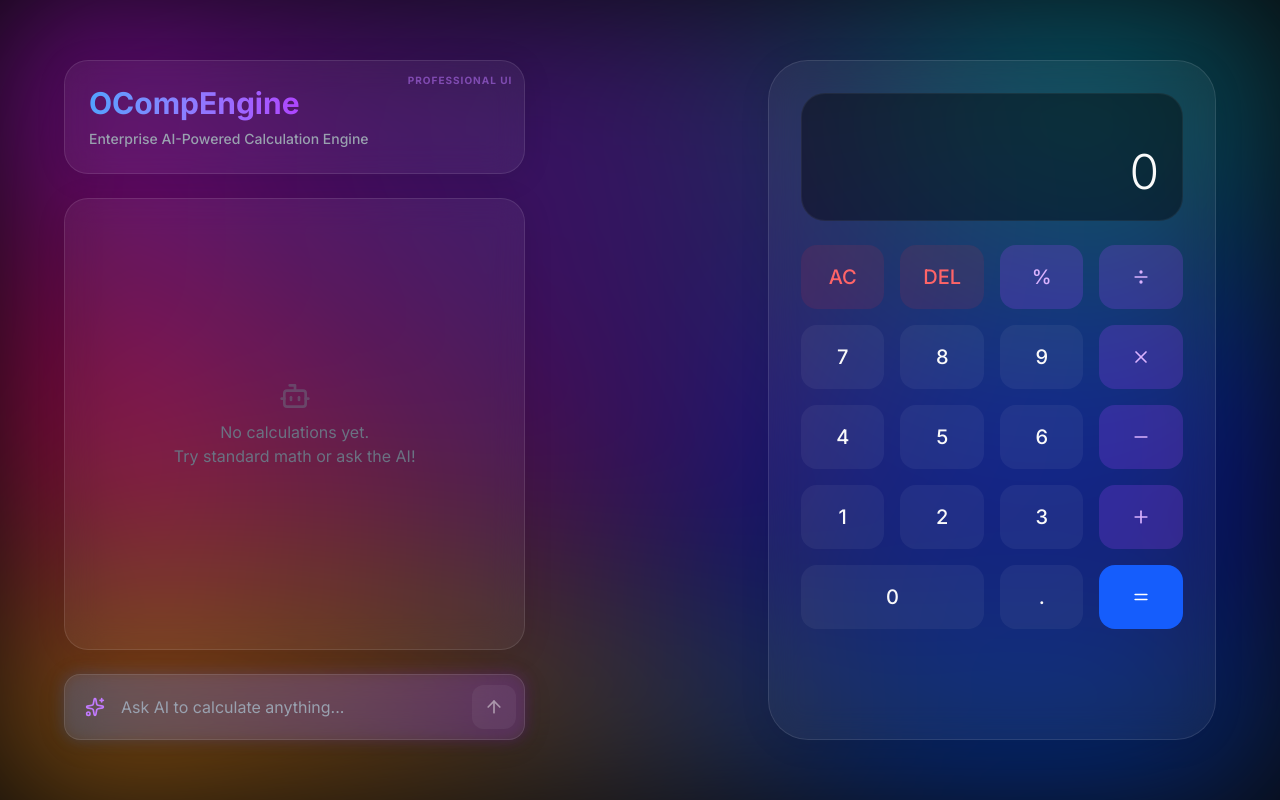
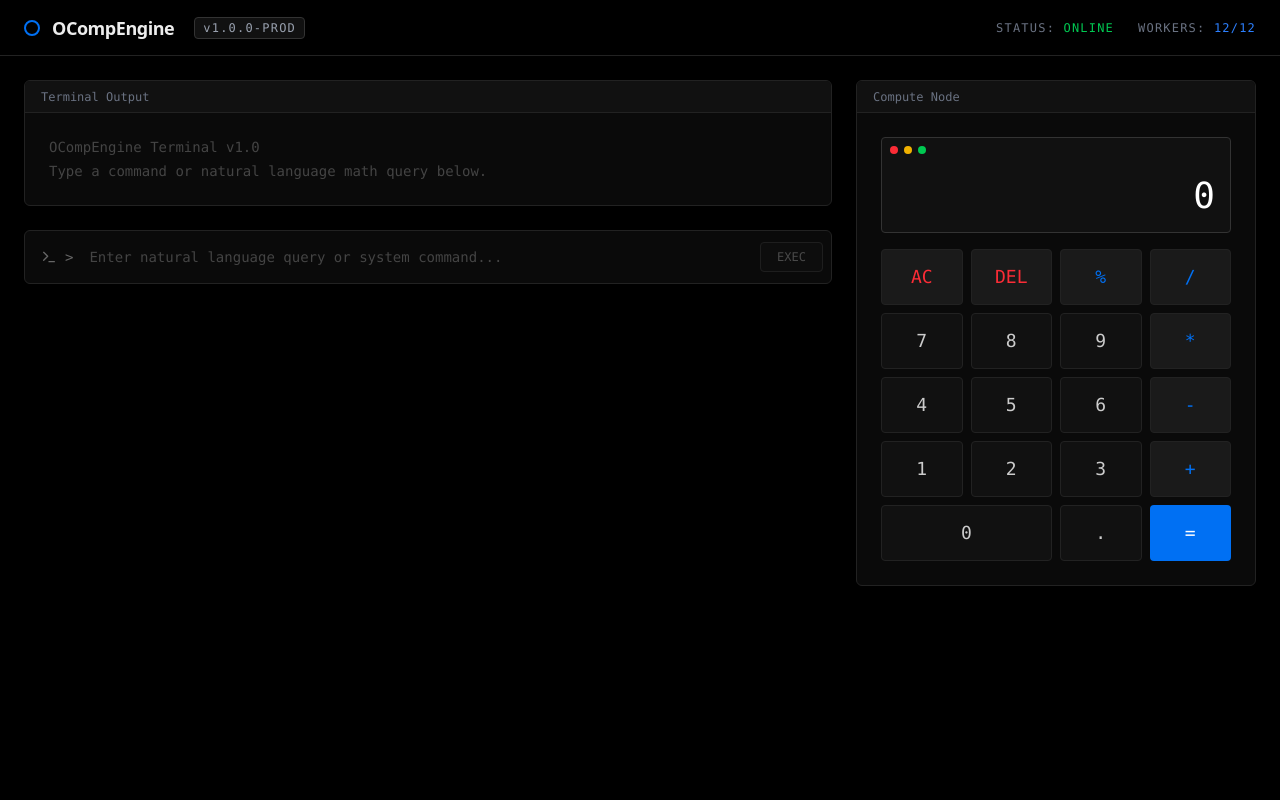
Before and after one commit to ovishkh/Al-powered_multi-threaded_highly-scalable_calculator, a Next.js app in the folder frontend/: page / in a window 1280 px wide. Built offline with nearby package versions, Linux system fonts and the light colour scheme.

Commit message:
feat: complete UI overhaul to industrial terminal aesthetic

```diff
--- a/frontend/src/app/globals.css
+++ b/frontend/src/app/globals.css
@@ -1,64 +1,38 @@
 @import "tailwindcss";
 
-@theme {
-  --color-glass: rgba(255, 255, 255, 0.05);
-  --color-glass-border: rgba(255, 255, 255, 0.1);
-}
-
 :root {
-  --background: #09090b;
-  --foreground: #fafafa;
+  --background: #000000;
+  --foreground: #ededed;
 }
 
 body {
   color: var(--foreground);
   background: var(--background);
   font-family: -apple-system, BlinkMacSystemFont, "Segoe UI", Roboto, "Helvetica Neue", Arial, sans-serif;
-  overflow: hidden;
+  overflow-x: hidden;
 }
 
-/* Beautiful Animated Gradient Background */
-.bg-mesh {
-  position: absolute;
-  top: 0;
-  left: 0;
-  right: 0;
-  bottom: 0;
-  background-color: #0f111a;
-  background-image:
-    radial-gradient(at 40% 20%, hsla(271,78%,35%,1) 0px, transparent 50%),
-    radial-gradient(at 80% 0%, hsla(189,100%,36%,1) 0px, transparent 50%),
-    radial-gradient(at 0% 50%, hsla(334,100%,48%,1) 0px, transparent 50%),
-    radial-gradient(at 80% 50%, hsla(242,100%,50%,1) 0px, transparent 50%),
-    radial-gradient(at 0% 100%, hsla(34,100%,53%,1) 0px, transparent 50%),
-    radial-gradient(at 80% 100%, hsla(220,100%,45%,1) 0px, transparent 50%),
-    radial-gradient(at 0% 0%, hsla(293,100%,51%,1) 0px, transparent 50%);
-  filter: blur(80px);
-  z-index: -1;
-  opacity: 0.6;
+/* Custom Scrollbar for premium industrial feel */
+::-webkit-scrollbar {
+  width: 4px;
+  height: 4px;
+}
+::-webkit-scrollbar-track {
+  background: #000000;
+}
+::-webkit-scrollbar-thumb {
+  background: #333333;
+  border-radius: 0;
+}
+::-webkit-scrollbar-thumb:hover {
+  background: #555555;
 }
 
-/* Premium Glassmorphism Utility */
-.glass {
-  background: var(--color-glass);
-  backdrop-filter: blur(16px);
-  -webkit-backdrop-filter: blur(16px);
-  border: 1px solid var(--color-glass-border);
-  box-shadow: 0 4px 30px rgba(0, 0, 0, 0.1);
+/* Terminal blink cursor */
+.animate-blink {
+  animation: blink 1s step-end infinite;
 }
-
-/* Custom Scrollbar for premium feel */
-::-webkit-scrollbar {
-  width: 6px;
-  height: 6px;
+@keyframes blink {
+  0%, 100% { opacity: 1; }
+  50% { opacity: 0; }
 }
-::-webkit-scrollbar-track {
-  background: transparent;
-}
-::-webkit-scrollbar-thumb {
-  background: rgba(255, 255, 255, 0.2);
-  border-radius: 10px;
-}
-::-webkit-scrollbar-thumb:hover {
-  background: rgba(255, 255, 255, 0.4);
-}
--- a/frontend/src/app/page.tsx
+++ b/frontend/src/app/page.tsx
@@ -6,43 +6,56 @@ import { History } from '@/components/History';
 
 export default function Home() {
   return (
-    <main className="min-h-screen relative p-4 md:p-8 flex items-center justify-center">
-      {/* Background Mesh */}
-      <div className="bg-mesh" />
+    <div className="min-h-screen bg-black text-[#ededed] flex flex-col font-sans">
+      {/* Top Navigation Bar */}
+      <header className="h-14 border-b border-[#222] flex items-center px-6 justify-between shrink-0">
+        <div className="flex items-center gap-3">
+          <div className="w-4 h-4 rounded-full border-2 border-[#0070F3]"></div>
+          <h1 className="font-bold tracking-tight text-lg">OCompEngine</h1>
+          <span className="bg-[#111] border border-[#333] text-xs px-2 py-0.5 rounded text-gray-400 font-mono tracking-widest ml-2">
+            v1.0.0-PROD
+          </span>
+        </div>
+        <div className="text-xs font-mono text-gray-500 uppercase tracking-widest flex gap-6">
+          <span>Status: <span className="text-green-500">Online</span></span>
+          <span>Workers: <span className="text-blue-500">12/12</span></span>
+        </div>
+      </header>
 
-      {/* Main Container */}
-      <div className="w-full max-w-6xl mx-auto grid grid-cols-1 lg:grid-cols-12 gap-8 items-start relative z-10">
+      {/* Main Grid Workspace */}
+      <main className="flex-1 p-6 flex flex-col lg:flex-row gap-6 h-[calc(100vh-3.5rem)] overflow-hidden">
 
-        {/* Left Column: History & AI Prompt */}
-        <div className="lg:col-span-5 flex flex-col gap-6 h-[85vh]">
-          {/* Header */}
-          <div className="glass p-6 rounded-3xl relative overflow-hidden">
-            <div className="absolute top-0 right-0 p-3 text-[10px] font-bold uppercase tracking-widest text-purple-400/50">
-              Professional UI
+        {/* Left Column: History & Prompt */}
+        <div className="flex-1 flex flex-col gap-6 min-w-0 h-full">
+          {/* History Terminal */}
+          <div className="flex-1 min-h-0 bg-[#0A0A0A] border border-[#222] rounded-md overflow-hidden relative">
+            <div className="absolute top-0 left-0 right-0 h-8 border-b border-[#222] bg-[#111] flex items-center px-4 text-xs font-mono text-gray-500">
+              Terminal Output
             </div>
-            <h1 className="text-3xl font-bold bg-clip-text text-transparent bg-gradient-to-r from-blue-400 via-purple-500 to-pink-500">
-              OCompEngine
-            </h1>
-            <p className="text-sm text-gray-400 mt-2 font-medium">Enterprise AI-Powered Calculation Engine</p>
+            <div className="pt-8 h-full">
+              <History />
+            </div>
           </div>
 
-          {/* History Console */}
-          <div className="flex-1 min-h-0">
-            <History />
-          </div>
-
-          {/* AI NLP Prompt */}
+          {/* AI NLP Prompt Input */}
           <div className="shrink-0">
             <AIPrompt />
           </div>
         </div>
 
-        {/* Right Column: Calculator */}
-        <div className="lg:col-span-7 flex justify-center lg:justify-end h-full">
-          <Calculator />
+        {/* Right Column: Calculator Engine */}
+        <div className="w-full lg:w-[400px] shrink-0 h-full flex flex-col">
+          <div className="flex-1 bg-[#0A0A0A] border border-[#222] rounded-md overflow-hidden relative flex flex-col">
+            <div className="h-8 border-b border-[#222] bg-[#111] flex items-center px-4 text-xs font-mono text-gray-500 shrink-0">
+              Compute Node
+            </div>
+            <div className="flex-1 p-6 overflow-y-auto flex flex-col items-center justify-center">
+              <Calculator />
+            </div>
+          </div>
         </div>
 
-      </div>
-    </main>
+      </main>
+    </div>
   );
 }
--- a/frontend/src/components/AIPrompt.tsx
+++ b/frontend/src/components/AIPrompt.tsx
@@ -2,8 +2,7 @@
 
 import { useState } from 'react';
 import { useCalcStore } from '@/store/calcStore';
-import { motion } from 'framer-motion';
-import { Sparkles, ArrowUp } from 'lucide-react';
+import { Terminal } from 'lucide-react';
 
 export function AIPrompt() {
   const [prompt, setPrompt] = useState('');
@@ -18,32 +17,30 @@ export function AIPrompt() {
   };
 
   return (
-    <form onSubmit={handleSubmit} className="relative group">
-      <div className="absolute inset-0 bg-gradient-to-r from-blue-500 to-purple-600 rounded-2xl blur opacity-25 group-hover:opacity-40 transition duration-500"></div>
-
-      <div className="relative glass rounded-2xl p-2 flex items-center gap-2">
-        <div className="pl-3 text-purple-400">
-          <Sparkles size={20} className={isLoading ? "animate-pulse" : ""} />
+    <form onSubmit={handleSubmit} className="w-full">
+      <div className="bg-[#0A0A0A] border border-[#222] rounded-md p-1 flex items-center focus-within:border-[#0070F3] transition-colors duration-200">
+        <div className="pl-3 pr-2 text-[#666] flex items-center gap-2">
+          <Terminal size={16} />
+          <span className="font-mono text-sm">{'>'}</span>
         </div>
 
         <input
           type="text"
           value={prompt}
           onChange={(e) => setPrompt(e.target.value)}
-          placeholder="Ask AI to calculate anything..."
-          className="flex-1 bg-transparent border-none outline-none text-white placeholder-gray-400 px-2 py-3"
+          placeholder="Enter natural language query or system command..."
+          className="flex-1 bg-transparent border-none outline-none text-[#eee] font-mono text-sm placeholder-[#444] px-2 py-3"
           disabled={isLoading}
+          autoComplete="off"
         />
 
-        <motion.button
-          whileHover={{ scale: 1.05 }}
-          whileTap={{ scale: 0.95 }}
+        <button
           type="submit"
           disabled={!prompt.trim() || isLoading}
-          className="bg-white/10 hover:bg-white/20 p-3 rounded-xl transition-colors disabled:opacity-50 disabled:cursor-not-allowed"
+          className="mr-1 bg-[#111] text-[#888] border border-[#333] hover:text-white hover:border-[#666] px-4 py-1.5 rounded-sm font-mono text-xs transition-colors disabled:opacity-50 disabled:cursor-not-allowed"
         >
-          <ArrowUp size={20} />
-        </motion.button>
+          {isLoading ? 'EXECUTING...' : 'EXEC'}
+        </button>
       </div>
     </form>
   );
--- a/frontend/src/components/Calculator.tsx
+++ b/frontend/src/components/Calculator.tsx
@@ -2,32 +2,31 @@
 
 import { useCalcStore } from '@/store/calcStore';
 import { motion } from 'framer-motion';
-import { Delete, Divide, Minus, Plus, X, Equal } from 'lucide-react';
 
 const BUTTONS = [
   { label: 'AC', type: 'action', action: 'clear' },
   { label: 'DEL', type: 'action', action: 'delete' },
   { label: '%', type: 'operator', val: '%' },
-  { label: <Divide size={20} />, type: 'operator', val: '/' },
+  { label: '/', type: 'operator', val: '/' },
 
   { label: '7', type: 'num', val: '7' },
   { label: '8', type: 'num', val: '8' },
   { label: '9', type: 'num', val: '9' },
-  { label: <X size={20} />, type: 'operator', val: '*' },
+  { label: '*', type: 'operator', val: '*' },
 
   { label: '4', type: 'num', val: '4' },
   { label: '5', type: 'num', val: '5' },
   { label: '6', type: 'num', val: '6' },
-  { label: <Minus size={20} />, type: 'operator', val: '-' },
+  { label: '-', type: 'operator', val: '-' },
 
   { label: '1', type: 'num', val: '1' },
   { label: '2', type: 'num', val: '2' },
   { label: '3', type: 'num', val: '3' },
-  { label: <Plus size={20} />, type: 'operator', val: '+' },
+  { label: '+', type: 'operator', val: '+' },
 
   { label: '0', type: 'num', val: '0', className: 'col-span-2' },
   { label: '.', type: 'num', val: '.' },
-  { label: <Equal size={20} />, type: 'action', action: 'calc', className: 'bg-blue-600 hover:bg-blue-500 text-white' },
+  { label: '=', type: 'action', action: 'calc', className: 'bg-[#0070F3] hover:bg-[#005bb5] text-white border-transparent' },
 ];
 
 export function Calculator() {
@@ -44,37 +43,42 @@ export function Calculator() {
   };
 
   return (
-    <div className="glass w-full max-w-md rounded-[2.5rem] p-8 flex flex-col gap-6 shadow-2xl">
+    <div className="w-full max-w-sm flex flex-col gap-4 font-mono">
       {/* Display Screen */}
-      <div className="bg-black/40 border border-white/5 rounded-3xl p-6 h-32 flex flex-col justify-end items-end overflow-hidden">
+      <div className="bg-[#111] border border-[#333] rounded-sm p-4 h-24 flex flex-col justify-end items-end overflow-hidden relative">
+        <div className="absolute top-2 left-2 flex gap-1.5">
+          <div className="w-2 h-2 rounded-full bg-red-500"></div>
+          <div className="w-2 h-2 rounded-full bg-yellow-500"></div>
+          <div className="w-2 h-2 rounded-full bg-green-500"></div>
+        </div>
         <motion.div
           key={displayValue}
-          initial={{ opacity: 0, y: 10 }}
-          animate={{ opacity: 1, y: 0 }}
-          className="text-4xl md:text-5xl font-light tracking-tight truncate w-full text-right"
+          initial={{ opacity: 0 }}
+          animate={{ opacity: 1 }}
+          transition={{ duration: 0.1 }}
+          className="text-4xl text-white tracking-tight truncate w-full text-right"
         >
           {displayValue || '0'}
         </motion.div>
       </div>
 
       {/* Keypad */}
-      <div className="grid grid-cols-4 gap-4">
+      <div className="grid grid-cols-4 gap-2">
         {BUTTONS.map((btn, i) => (
-          <motion.button
+          <button
             key={i}
-            whileHover={{ scale: 1.05 }}
-            whileTap={{ scale: 0.95 }}
             onClick={() => handlePress(btn)}
             className={`
-              h-16 rounded-2xl flex items-center justify-center text-xl font-medium transition-colors
+              h-14 rounded-sm flex items-center justify-center text-lg transition-colors border border-[#222]
+              active:scale-95 duration-75
               ${btn.className || ''}
-              ${btn.type === 'num' ? 'bg-white/5 hover:bg-white/10' : ''}
-              ${btn.type === 'operator' ? 'bg-purple-500/20 text-purple-300 hover:bg-purple-500/30' : ''}
-              ${btn.action === 'clear' || btn.action === 'delete' ? 'text-red-400 bg-red-500/10 hover:bg-red-500/20' : ''}
+              ${btn.type === 'num' ? 'bg-[#111] text-[#ccc] hover:bg-[#222] hover:border-[#444]' : ''}
+              ${btn.type === 'operator' ? 'bg-[#1A1A1A] text-[#0070F3] hover:bg-[#2A2A2A] hover:border-[#0070F3]' : ''}
+              ${btn.action === 'clear' || btn.action === 'delete' ? 'text-red-500 bg-[#1A1A1A] hover:bg-[#2A2A2A] hover:border-red-900' : ''}
             `}
           >
             {btn.label}
-          </motion.button>
+          </button>
         ))}
       </div>
     </div>
--- a/frontend/src/components/History.tsx
+++ b/frontend/src/components/History.tsx
@@ -2,83 +2,72 @@
 
 import { useCalcStore } from '@/store/calcStore';
 import { motion, AnimatePresence } from 'framer-motion';
-import { Bot, User, CheckCircle2 } from 'lucide-react';
 
 export function History() {
   const { history, isLoading } = useCalcStore();
 
   return (
-    <div className="h-full glass rounded-3xl p-6 overflow-y-auto flex flex-col gap-4">
+    <div className="h-full p-4 overflow-y-auto font-mono text-sm flex flex-col gap-1">
       <AnimatePresence>
-        {isLoading && (
-          <motion.div
-            initial={{ opacity: 0, y: 10 }}
-            animate={{ opacity: 1, y: 0 }}
-            exit={{ opacity: 0, scale: 0.95 }}
-            className="flex gap-4 bg-white/5 p-4 rounded-2xl border border-white/5"
-          >
-            <div className="shrink-0 w-8 h-8 rounded-full bg-purple-500/20 flex items-center justify-center text-purple-400">
-              <Bot size={16} />
-            </div>
-            <div className="flex-1 space-y-2">
-              <div className="h-4 bg-white/10 rounded w-1/3 animate-pulse"></div>
-              <div className="h-3 bg-white/5 rounded w-1/2 animate-pulse"></div>
-              <div className="h-3 bg-white/5 rounded w-2/3 animate-pulse"></div>
-            </div>
-          </motion.div>
-        )}
-
         {history.length === 0 && !isLoading && (
-          <div className="m-auto text-center text-gray-500 flex flex-col items-center gap-2">
-            <Bot size={32} className="opacity-50" />
-            <p>No calculations yet.<br/>Try standard math or ask the AI!</p>
+          <div className="text-[#444] p-2 flex flex-col gap-1">
+            <p>OCompEngine Terminal v1.0</p>
+            <p>Type a command or natural language math query below.</p>
           </div>
         )}
 
         {history.map((item) => (
           <motion.div
             key={item.id}
-            initial={{ opacity: 0, y: 20 }}
-            animate={{ opacity: 1, y: 0 }}
-            className={`p-4 rounded-2xl border border-white/5 ${
-              item.type === 'ai' ? 'bg-purple-900/10' : 'bg-white/5'
-            }`}
+            initial={{ opacity: 0, x: -5 }}
+            animate={{ opacity: 1, x: 0 }}
+            transition={{ duration: 0.15 }}
+            className="mb-6 flex flex-col gap-2"
           >
-            {/* Query */}
-            <div className="flex items-start gap-3 mb-3">
-              <div className="shrink-0 w-8 h-8 rounded-full bg-blue-500/20 flex items-center justify-center text-blue-400 mt-0.5">
-                <User size={16} />
-              </div>
-              <div className="flex-1 text-sm md:text-base text-gray-200 leading-relaxed">
-                {item.query}
-              </div>
+            {/* User Input line */}
+            <div className="flex items-start gap-2 text-[#ccc]">
+              <span className="text-[#0070F3] shrink-0">➜</span>
+              <span className="text-gray-500 shrink-0">usr:</span>
+              <span className="break-all">{item.query}</span>
             </div>
 
             {/* AI Steps (if any) */}
             {item.steps && item.steps.length > 0 && (
-              <div className="ml-11 mb-4 space-y-2">
+              <div className="pl-6 border-l border-[#222] ml-1.5 my-1 flex flex-col gap-1">
                 {item.steps.map((step, idx) => (
-                  <div key={idx} className="flex items-center gap-2 text-xs text-gray-400">
-                    <CheckCircle2 size={12} className="text-green-500/70" />
+                  <div key={idx} className="text-[#666] flex gap-2">
+                    <span className="text-[#333]">[{idx+1}]</span>
                     <span>{step}</span>
                   </div>
                 ))}
               </div>
             )}
 
-            {/* Result */}
-            <div className="flex items-start gap-3">
-              <div className="shrink-0 w-8 h-8 rounded-full bg-purple-500/20 flex items-center justify-center text-purple-400 mt-0.5">
-                <Bot size={16} />
-              </div>
-              <div className="flex-1">
-                <div className="text-lg md:text-xl font-medium text-white tracking-wide bg-white/5 inline-block px-3 py-1 rounded-lg">
-                  {item.result}
-                </div>
-              </div>
+            {/* Output Result */}
+            <div className="flex items-start gap-2">
+              <span className="text-green-500 shrink-0">✔</span>
+              <span className="text-gray-500 shrink-0">sys:</span>
+              <span className="text-white bg-[#111] px-2 py-0.5 rounded-sm border border-[#333]">
+                {item.result}
+              </span>
             </div>
           </motion.div>
         ))}
+
+        {isLoading && (
+          <motion.div
+            initial={{ opacity: 0 }}
+            animate={{ opacity: 1 }}
+            className="flex items-start gap-2 text-[#888] mt-2"
+          >
+            <span className="text-yellow-500 animate-pulse shrink-0">⟳</span>
+            <span className="text-gray-500 shrink-0">sys:</span>
+            <span className="flex items-center gap-1">
+              Processing workload
+              <span className="animate-blink">_</span>
+            </span>
+          </motion.div>
+        )}
       </AnimatePresence>
     </div>
   );
```
